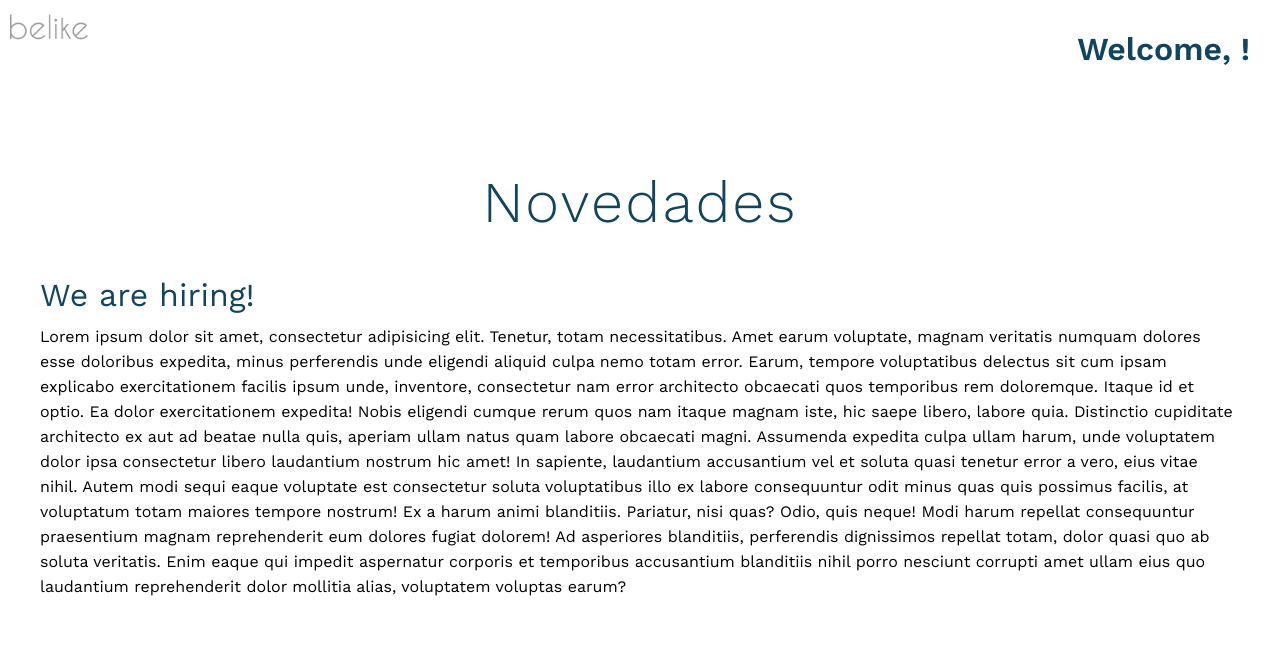
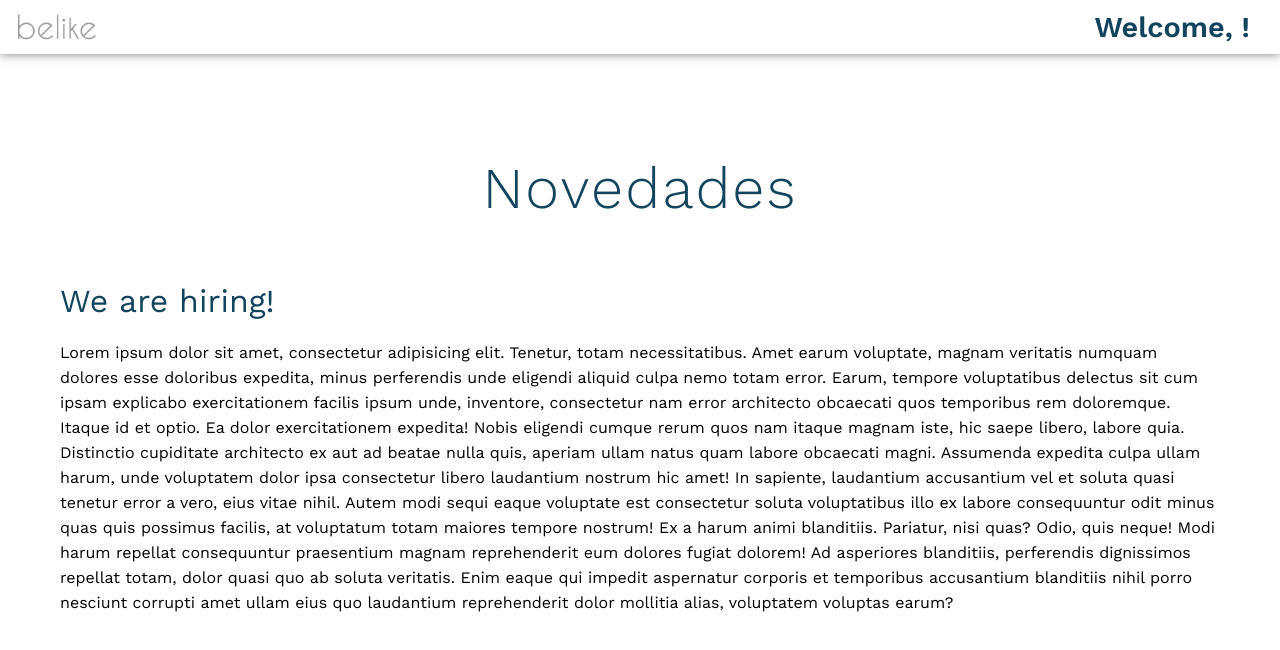
Before and after one commit to LuciaMezquida/sign-up-form, a React (Create React App) app: page /home in a window 1280 px wide. Shown: the top 650 px of the page. Built offline with nearby package versions, Linux system fonts and the light colour scheme.

Commit message:
Build header home

```diff
--- a/src/components/Home/Home.css
+++ b/src/components/Home/Home.css
@@ -3,14 +3,18 @@
 }
 .welcome-message {
   text-align: end;
-  font-size: 2rem;
+  font-size: 1.8rem;
   font-weight: 600;
-  margin: 30px;
+  margin-right: 30px;
+  padding: 10px 0;
   color: #12445d;
+}
+.logo-container {
+  box-shadow: 0px 0px 10px 0px #00000086;
 }
 .belike-logo {
   position: absolute;
-  left: 10px;
+  left: 18px;
   top: 12px;
   width: 80px;
 }
@@ -25,11 +29,11 @@
   letter-spacing: 2px;
 }
 .article {
-  margin: 40px;
+  margin: 60px;
 }
 .article-title {
   font-size: 2rem;
-  margin: 10px 0;
+  margin: 20px 0;
   font-weight: 400;
   color: #12445d;
 }
--- a/src/components/Home/Home.js
+++ b/src/components/Home/Home.js
@@ -5,7 +5,7 @@ import belikelogo from "../../images/belikelogo.png";
 const Home = ({ userName }) => {
   return (
     <main className="home">
-      <div>
+      <header className="logo-container">
         <img
           src={belikelogo}
           className="belike-logo"
@@ -13,7 +13,7 @@ const Home = ({ userName }) => {
           title="Belike logo"
         />
         <p className="welcome-message">{`Welcome, ${userName}!`}</p>
-      </div>
+      </header>
       <section className="news">
         <h2 className="news-title">Novedades</h2>
         <article className="article">
```
